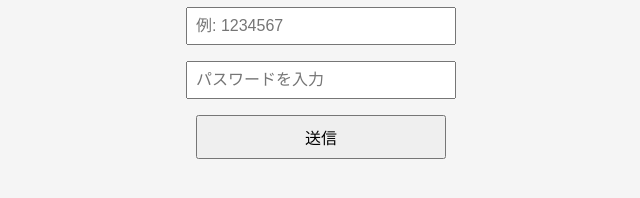
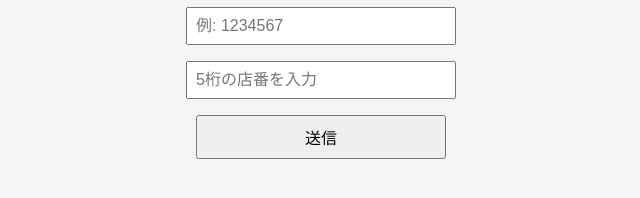
Before and after one commit to ppih-donki/howto_ai_product_navi, a plain HTML site: page login.html in a window 1280 px wide. Shown: the part 154-352 px from the top of the page, 319-959 px from the left. Drawn offline with Linux system fonts and the light colour scheme.

Commit message:
Update login.html

```diff
--- a/login.html
+++ b/login.html
@@ -36,7 +36,7 @@
 
 <!-- パスワード入力欄 -->
 <div id="authArea">
-  <input type="password" id="passwordInput" placeholder="パスワードを入力">
+  <input type="password" id="passwordInput" placeholder="5桁の店番を入力">
   <br>
   <button onclick="checkPassword()">送信</button>
   <div id="errorMessage" class="error"></div>
```
